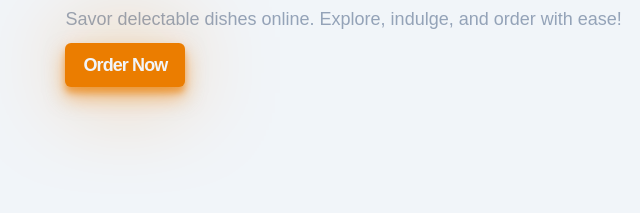
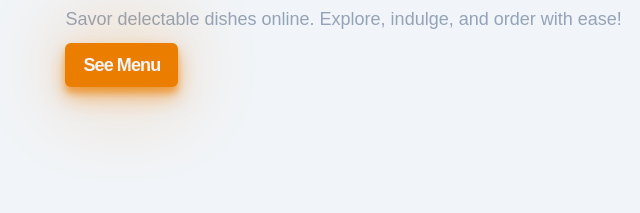
Before and after one commit to centDIglesia/Iglesia_V2-HTML-FORMS, a website built with Vite: page index.html in a window 1280 px wide. Shown: the part 435-648 px from the top of the page, 0-640 px from the left. Built offline with nearby package versions, Linux system fonts and the light colour scheme; a web font is replaced by a local one.

```diff
--- a/index.html
+++ b/index.html
@@ -62,7 +62,7 @@
             Savor delectable dishes online. Explore, indulge, and order with
             ease!
           </p>
-          <a class="hero__button btn" href="#">Order now</a>
+          <a class="hero__button btn" href="#">See menu</a>
         </div>
 
         <div class="hero__right">
```
